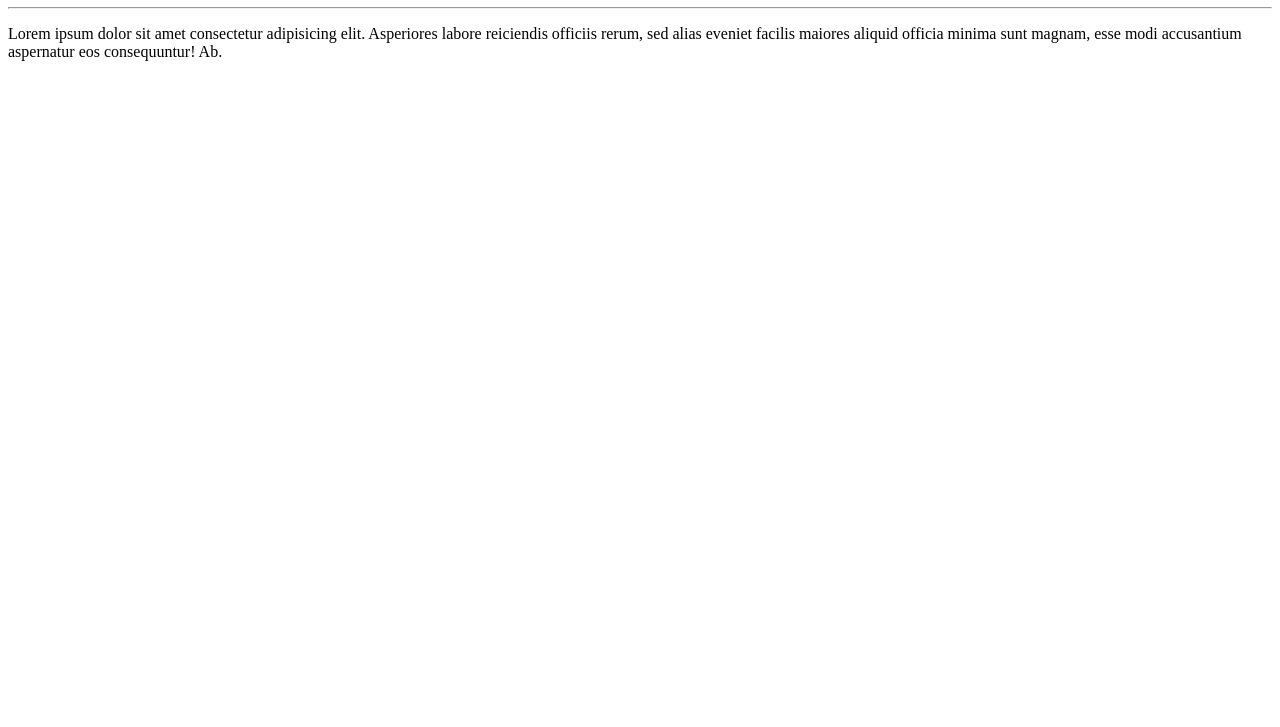
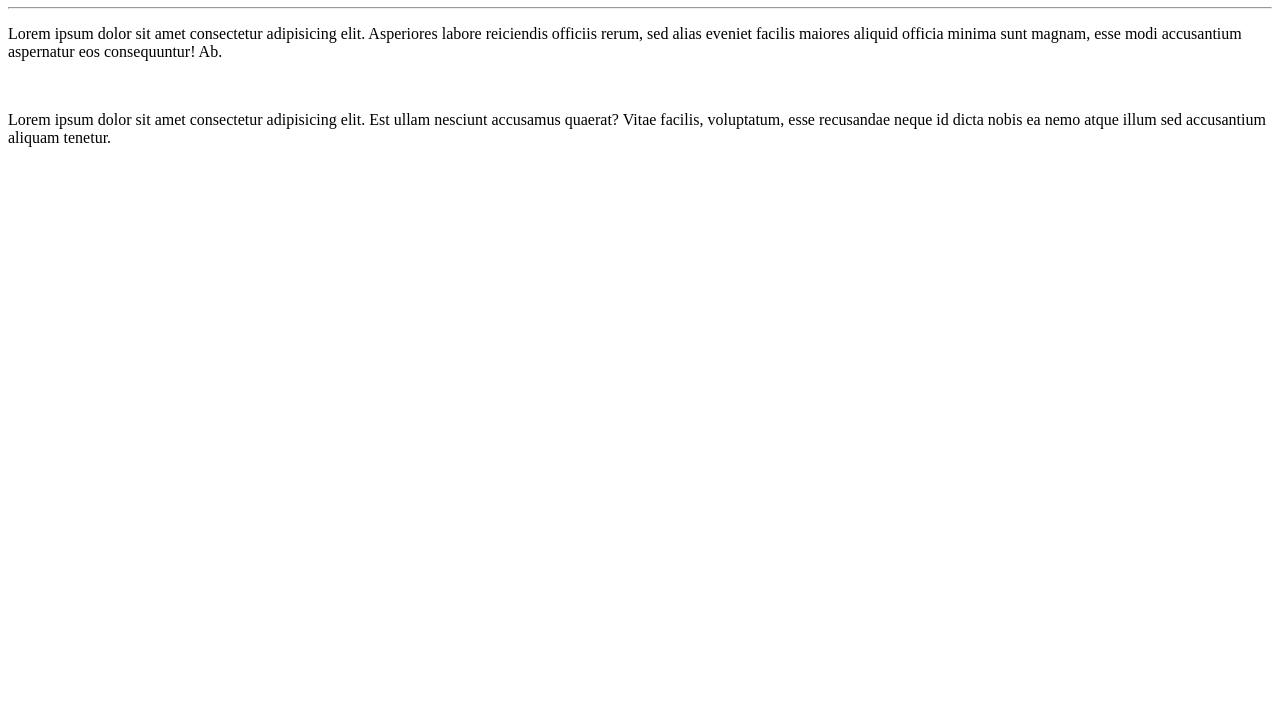
Before and after one commit to Edupontes/HelloWorld, a plain HTML site: page site-exemplo/index.html in a window 1280 px wide. Shown: the part 73-800 px from the top of the page. Drawn offline with Linux system fonts and the light colour scheme.

Commit message:
modificação no index.html
adicionei mais um paragrafo

```diff
--- a/site-exemplo/index.html
+++ b/site-exemplo/index.html
@@ -10,5 +10,7 @@
     <h1>Olá, Mundo</h1>
     <hr>
     <p>Lorem ipsum dolor sit amet consectetur adipisicing elit. Asperiores labore reiciendis officiis rerum, sed alias eveniet facilis maiores aliquid officia minima sunt magnam, esse modi accusantium aspernatur eos consequuntur! Ab.</p>
+    <br>
+    <p>Lorem ipsum dolor sit amet consectetur adipisicing elit. Est ullam nesciunt accusamus quaerat? Vitae facilis, voluptatum, esse recusandae neque id dicta nobis ea nemo atque illum sed accusantium aliquam tenetur.</p>
 </body>
 </html>
```
